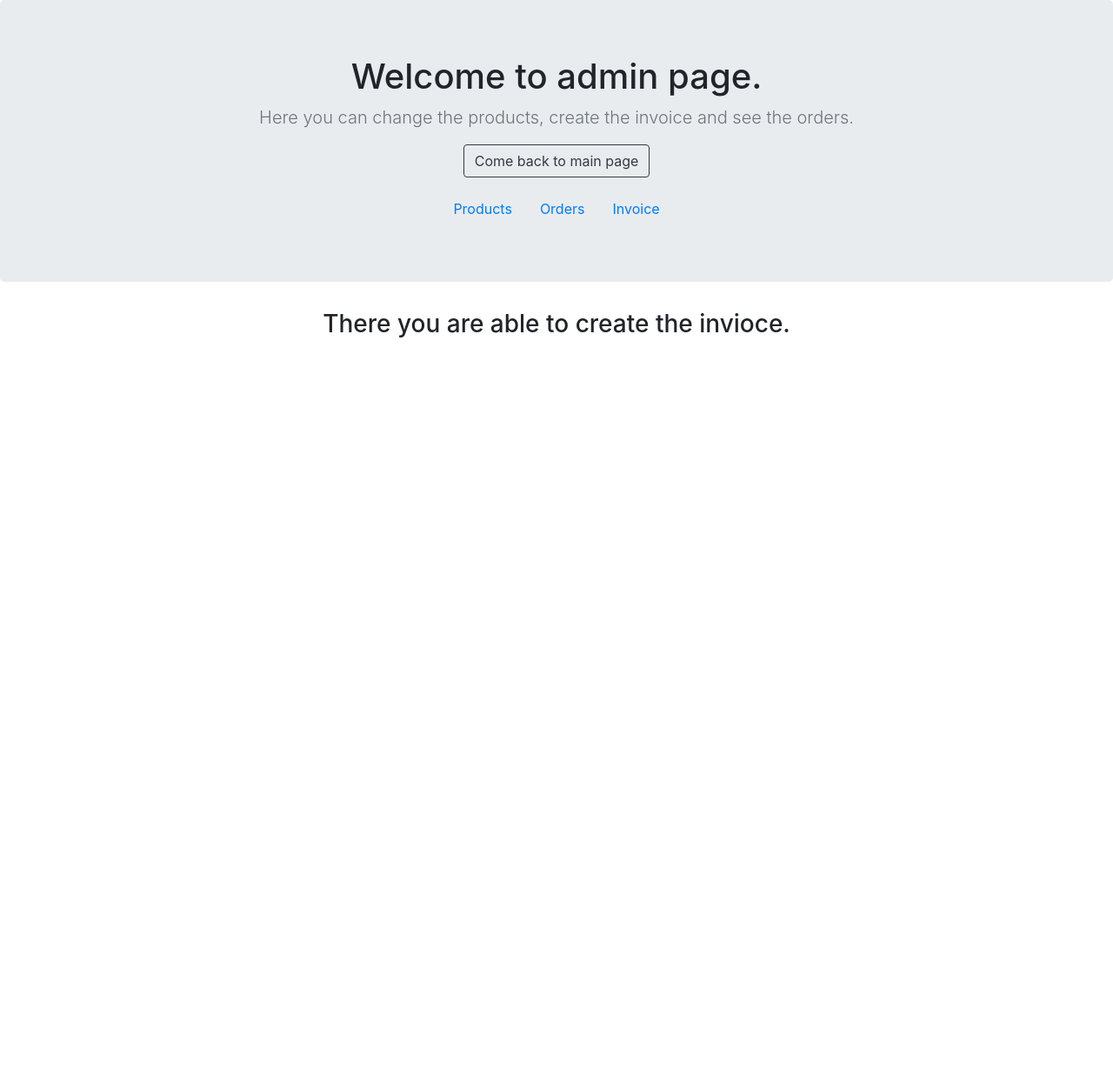
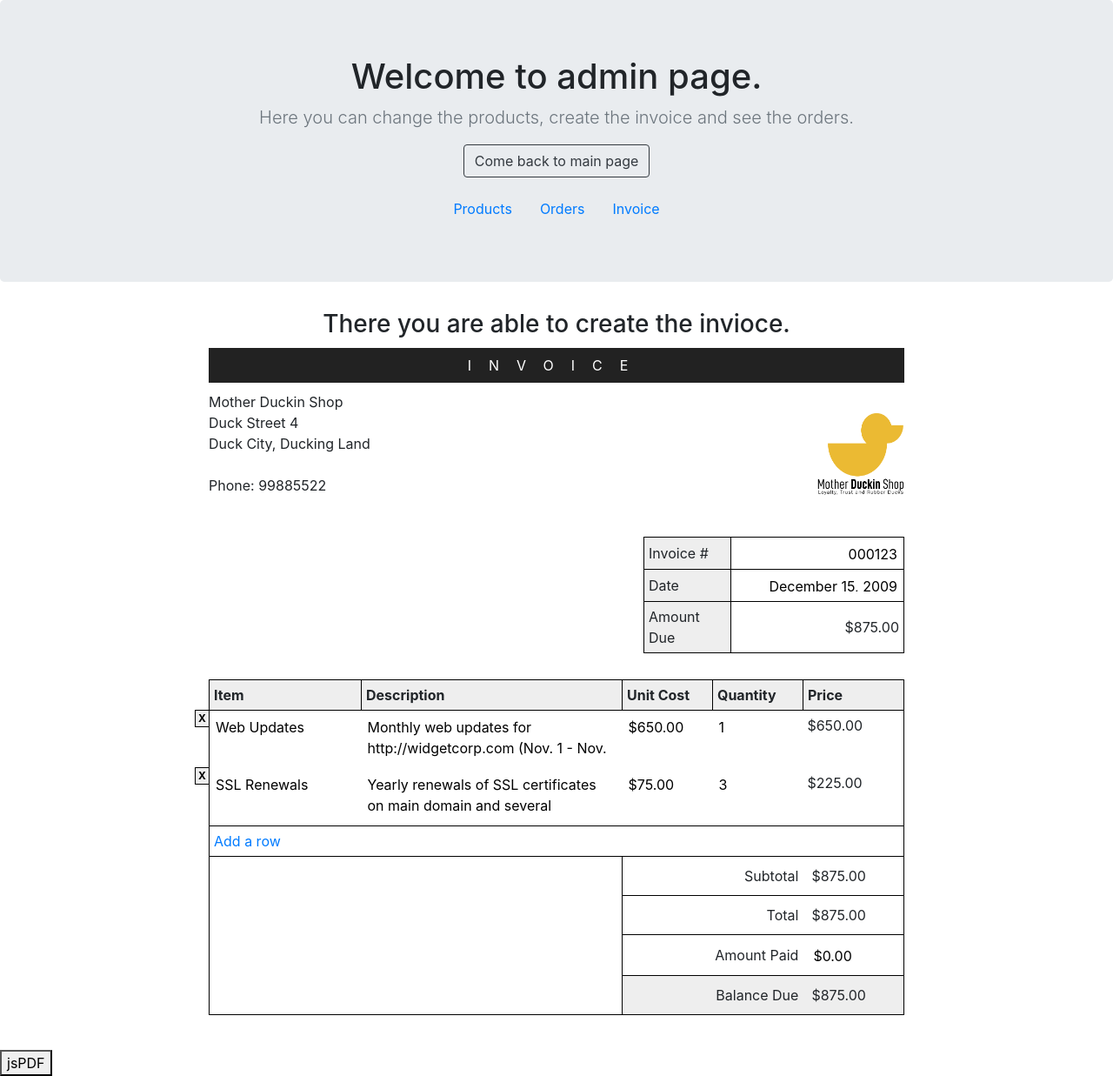
Before and after one commit to gabba23/Duck-shop, a PHP site: page /admin/invoice.php in a window 1280 px wide. Shown: the whole page at 87% size. Before the commit the page ends 388 px from the top, so only its background shows below. Run offline with PHP 8.4, Linux system fonts and the light colour scheme; some libraries are stand-ins or nearby versions.

Commit message:
Invoice page

```diff
--- a/about.php
+++ b/about.php
@@ -31,6 +31,7 @@ require "header.php";
                 <?php
 
                 include "./contact/error.php";
+                include "./contact/success.php";
 
                 ?>
                 <form method="post" action="./contact/sendmail.php">
--- /dev/null
+++ b/admin/css/print.css
@@ -0,0 +1,4 @@
+#hiderow,
+.delete {
+  display: none;
+}
--- /dev/null
+++ b/admin/index.php
@@ -0,0 +1,312 @@
+<!DOCTYPE html>
+<html lang="en">
+
+<head>
+    <meta charset="UTF-8">
+    <meta name="viewport" content="width=device-width, initial-scale=1.0">
+    <title>Invoice</title>
+    <link rel="stylesheet" href="https://maxcdn.bootstrapcdn.com/bootstrap/4.0.0/css/bootstrap.min.css"
+        integrity="sha384-Gn5384xqQ1aoWXA+058RXPxPg6fy4IWvTNh0E263XmFcJlSAwiGgFAW/dAiS6JXm" crossorigin="anonymous">
+    <link rel="stylesheet" type="text/css" href="./css/print.css" media="print" />
+	<script src="https://cdnjs.cloudflare.com/ajax/libs/jquery/3.3.1/jquery.min.js"></script>
+<script src="https://cdnjs.cloudflare.com/ajax/libs/jspdf/1.4.1/jspdf.debug.js"></script>
+<script src="https://cdnjs.cloudflare.com/ajax/libs/jspdf-autotable/2.3.4/jspdf.plugin.autotable.min.js"></script>
+    </script>
+    <script type="text/javascript" src="js/print-save.js"></script>
+</head>
+
+<body>
+
+    <div id="page-wrap">
+
+			<p id="header">INVOICE</p>
+
+			<div id="identity">
+				<p id="address">
+					Mother Duckin Shop <br>
+					Duck Street 4<br>
+					Duck City, Ducking Land<br>&nbsp;<br>
+					Phone: 99885522
+				</p>
+				<div id="logo">
+					<img id="image" src="../assets/images/Logo1.png" alt="logo" />
+				</div>
+			</div>
+
+			<div style="clear:both"></div>
+
+			<div id="customer">
+
+				<textarea id="customer-title"></textarea>
+
+				<table id="meta">
+					<tr>
+						<td class="meta-head">Invoice #</td>
+						<td><textarea>000123</textarea></td>
+					</tr>
+					<tr>
+
+						<td class="meta-head">Date</td>
+						<td><textarea id="date">December 15, 2009</textarea></td>
+					</tr>
+					<tr>
+						<td class="meta-head">Amount Due</td>
+						<td>
+							<div class="due">$875.00</div>
+						</td>
+					</tr>
+
+				</table>
+
+			</div>
+
+			<table id="items">
+
+				<tr>
+					<th>Item</th>
+					<th>Description</th>
+					<th>Unit Cost</th>
+					<th>Quantity</th>
+					<th>Price</th>
+				</tr>
+
+				<tr class="item-row">
+					<td class="item-name">
+						<div class="delete-wpr"><textarea>Web Updates</textarea><a class="delete" href="javascript:;"
+								title="Remove row">X</a></div>
+					</td>
+					<td class="description">
+						<textarea>Monthly web updates for http://widgetcorp.com (Nov. 1 - Nov. 30, 2009)</textarea></td>
+					<td><textarea class="cost">$650.00</textarea></td>
+					<td><textarea class="qty">1</textarea></td>
+					<td><span class="price">$650.00</span></td>
+				</tr>
+
+				<tr class="item-row">
+					<td class="item-name">
+						<div class="delete-wpr"><textarea>SSL Renewals</textarea><a class="delete" href="javascript:;"
+								title="Remove row">X</a></div>
+					</td>
+
+					<td class="description">
+						<textarea>Yearly renewals of SSL certificates on main domain and several subdomains</textarea></td>
+					<td><textarea class="cost">$75.00</textarea></td>
+					<td><textarea class="qty">3</textarea></td>
+					<td><span class="price">$225.00</span></td>
+				</tr>
+
+				<tr id="hiderow">
+					<td colspan="5"><a id="addrow" href="javascript:;" title="Add a row">Add a row</a></td>
+				</tr>
+
+				<tr>
+					<td colspan="2" class="blank"> </td>
+					<td colspan="2" class="total-line">Subtotal</td>
+					<td class="total-value">
+						<div id="subtotal">$875.00</div>
+					</td>
+				</tr>
+				<tr>
+
+					<td colspan="2" class="blank"> </td>
+					<td colspan="2" class="total-line">Total</td>
+					<td class="total-value">
+						<div id="total">$875.00</div>
+					</td>
+				</tr>
+				<tr>
+					<td colspan="2" class="blank"> </td>
+					<td colspan="2" class="total-line">Amount Paid</td>
+
+					<td class="total-value"><textarea id="paid">$0.00</textarea></td>
+				</tr>
+				<tr>
+					<td colspan="2" class="blank"> </td>
+					<td colspan="2" class="total-line balance">Balance Due</td>
+					<td class="total-value balance">
+						<div class="due">$875.00</div>
+					</td>
+				</tr>
+
+			</table>
+
+    </div>
+
+	<button type="button" id="pdfDownloader">jsPDF</button>
+
+</body>
+
+</html>
+
+<style>
+
+#image {
+    height: 100px;
+    width: 100px;
+}
+
+#page-wrap {
+    width: 800px;
+    margin: 0 auto;
+    padding-bottom: 40px;
+	background-color: white;
+}
+
+textarea {
+    border: 0;
+    overflow: hidden;
+    resize: none;
+}
+
+table {
+    border-collapse: collapse;
+}
+
+table td,
+table th {
+    border: 1px solid black;
+    padding: 5px;
+}
+
+#header {
+    width: 100%;
+    margin: 10px 0;
+    background: #222;
+    text-align: center;
+    color: white;
+    text-decoration: uppercase;
+    letter-spacing: 20px;
+    padding: 8px 0px;
+}
+
+#address {
+    width: 300px;
+    height: 150px;
+    float: left;
+}
+
+#customer {
+    overflow: hidden;
+}
+
+#logo {
+    text-align: right;
+    float: right;
+    position: relative;
+    margin-top: 25px;
+    max-width: 540px;
+    max-height: 100px;
+    overflow: hidden;
+}
+
+
+#customer-title {
+    font-size: 20px;
+    font-weight: bold;
+    float: left;
+}
+
+#meta {
+    margin-top: 1px;
+    width: 300px;
+    float: right;
+}
+
+#meta td {
+    text-align: right;
+}
+
+#meta td.meta-head {
+    text-align: left;
+    background: #eee;
+}
+
+#meta td textarea {
+    width: 100%;
+    height: 20px;
+    text-align: right;
+}
+
+#items {
+    clear: both;
+    width: 100%;
+    margin: 30px 0 0 0;
+    border: 1px solid black;
+}
+
+#items th {
+    background: #eee;
+}
+
+#items textarea {
+    width: 80px;
+    height: 50px;
+}
+
+#items tr.item-row td {
+    border: 0;
+    vertical-align: top;
+}
+
+#items td.description {
+    width: 300px;
+}
+
+#items td.item-name {
+    width: 175px;
+}
+
+#items td.description textarea,
+#items td.item-name textarea {
+    width: 100%;
+}
+
+#items td.total-line {
+    border-right: 0;
+    text-align: right;
+}
+
+#items td.total-value {
+    border-left: 0;
+    padding: 10px;
+}
+
+#items td.total-value textarea {
+    height: 20px;
+    background: none;
+}
+
+#items td.balance {
+    background: #eee;
+}
+
+#items td.blank {
+    border: 0;
+}
+
+textarea:hover,
+textarea:focus,
+#items td.total-value textarea:hover,
+#items td.total-value textarea:focus,
+.delete:hover {
+    background-color: #EEFF88;
+}
+
+.delete-wpr {
+    position: relative;
+}
+
+.delete {
+    display: block;
+    color: #000;
+    text-decoration: none;
+    position: absolute;
+    background: #EEEEEE;
+    font-weight: bold;
+    padding: 0px 3px;
+    border: 1px solid;
+    top: -6px;
+    left: -22px;
+    font-size: 12px;
+}
+</style>
--- a/admin/invoice.php
+++ b/admin/invoice.php
@@ -7,11 +7,15 @@ require "admin.php";
 <head>
     <meta charset="UTF-8">
     <meta name="viewport" content="width=device-width, initial-scale=1.0">
-    <title>Edit products</title>
+    <title>invioce</title>
+    <link rel="stylesheet" href="https://maxcdn.bootstrapcdn.com/bootstrap/4.0.0/css/bootstrap.min.css"
+        integrity="sha384-Gn5384xqQ1aoWXA+058RXPxPg6fy4IWvTNh0E263XmFcJlSAwiGgFAW/dAiS6JXm" crossorigin="anonymous">
 </head>
 <body>
     <section class="text-center">
         <h3>There you are able to create the invioce.</h3>
     </section>
-</body>
-</html>
+
+    <?php
+    require "index.php"
+    ?>
--- /dev/null
+++ b/admin/js/print-save.js
@@ -0,0 +1,16 @@
+$(document).ready(function() {
+    $("#pdfDownloader").click(function() {
+
+      var doc = new jsPDF({
+        unit: 'px',
+      });
+
+      doc.addHTML($('#page-wrap').get(0), 15, 15, {
+        'width': 800
+      }, function (dispose) {
+      doc.save('thisMotion.pdf');
+      });
+    });
+
+
+  })
--- a/contact/sendmail.php
+++ b/contact/sendmail.php
@@ -53,5 +53,6 @@ if (!isset($_POST['email'])) {
                 "Name: $firstname, $lastname" . "\r\n" . "Email: $email". "\r\n" . "Message: $message",
                 ["From: $to_email"]
         );
-        header("Location: ./succes.php");
+        header("Location: ../about.php?suc=1");
+        session_destroy();
         }}
--- a/contact/succes.php
+++ /dev/null
@@ -1,5 +0,0 @@
-<?php
-// Make it as pop-up on the main page
-echo "Thank you for your message!</br> Your message was send on: ", date("F j, Y, g:i a");
-
-session_destroy();
```
Also changed, not shown: contact/success.php (added, +7 -0 lines), package-lock.json (added).
